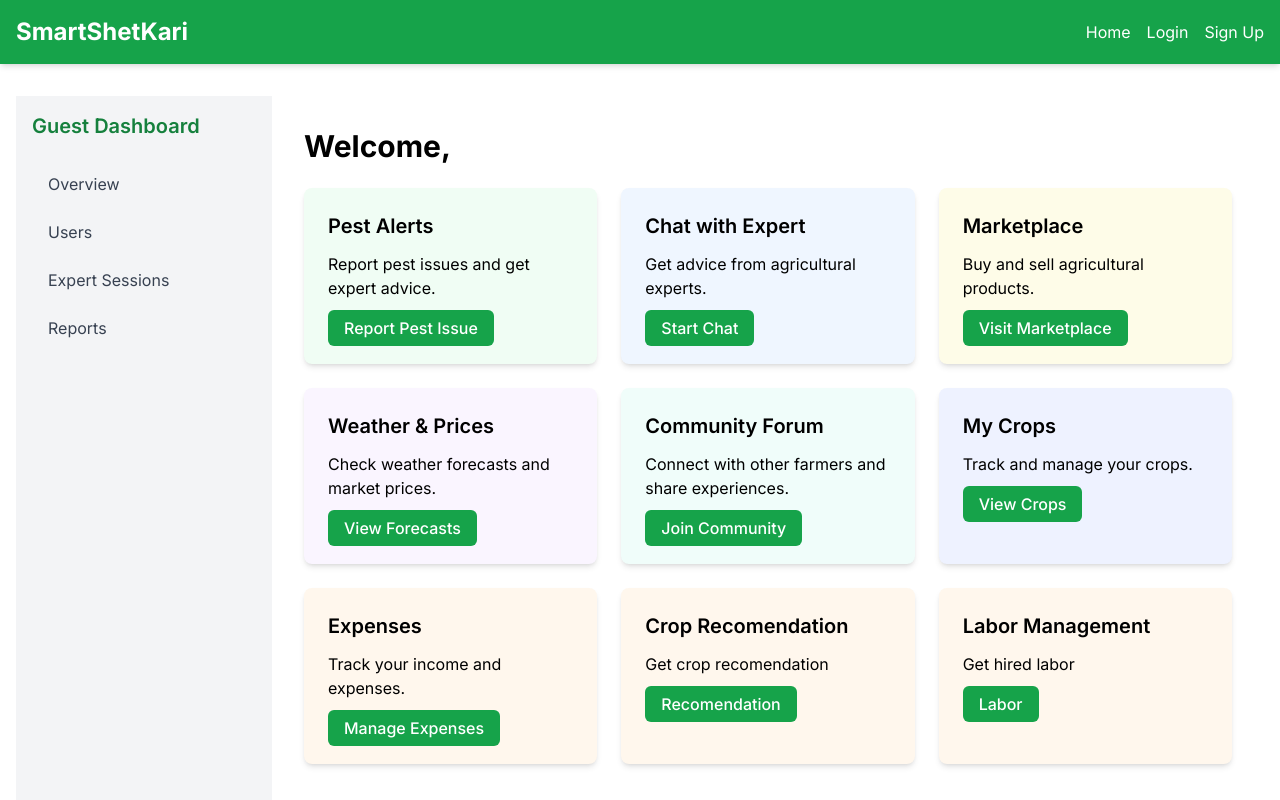
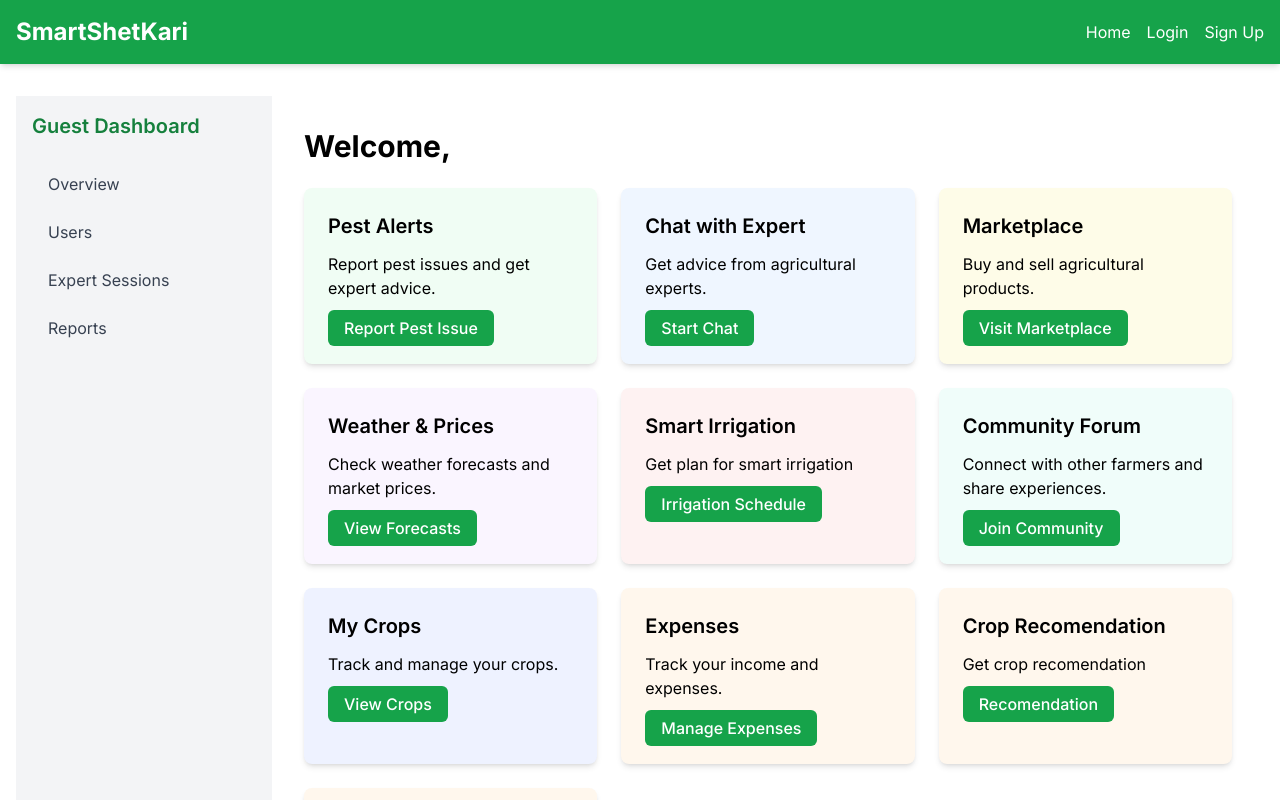
Before and after one commit to Tejas-Dherange/Agri_Connect, a Next.js app: page /dashboard/farmer in a window 1280 px wide. Shown: the top 800 px of the page. Built offline with nearby package versions, Linux system fonts and the light colour scheme; no server answers.

Commit message:
feat: Update Farmer Dashboard with Smart Irrigation feature and remove old irrigation advisor

```diff
--- a/app/dashboard/farmer/page.js
+++ b/app/dashboard/farmer/page.js
@@ -43,13 +43,13 @@ export default function FarmerDashboard() {
           </Link>
         </div>
 
-        {/* <div className="card bg-red-50">
-          <h2 className="text-xl font-semibold mb-3">My Products</h2>
-          <p className="mb-4">Manage your products in the marketplace.</p>
-          <Link href="/dashboard/farmer/products" className="btn btn-primary">
-            Manage Products
+        <div className="card bg-red-50">
+          <h2 className="text-xl font-semibold mb-3">Smart Irrigation</h2>
+          <p className="mb-4">Get plan for smart irrigation</p>
+          <Link href="/dashboard/farmer/smart-irrigation" className="btn btn-primary">
+            Irrigation Schedule
           </Link>
-        </div> */}
+        </div>
 
         <div className="card bg-teal-50">
           <h2 className="text-xl font-semibold mb-3">Community Forum</h2>
```
Also changed, not shown: app/dashboard/farmer/smart-irrigation/page.js (renamed from app/smart-irrigation/page.js).
